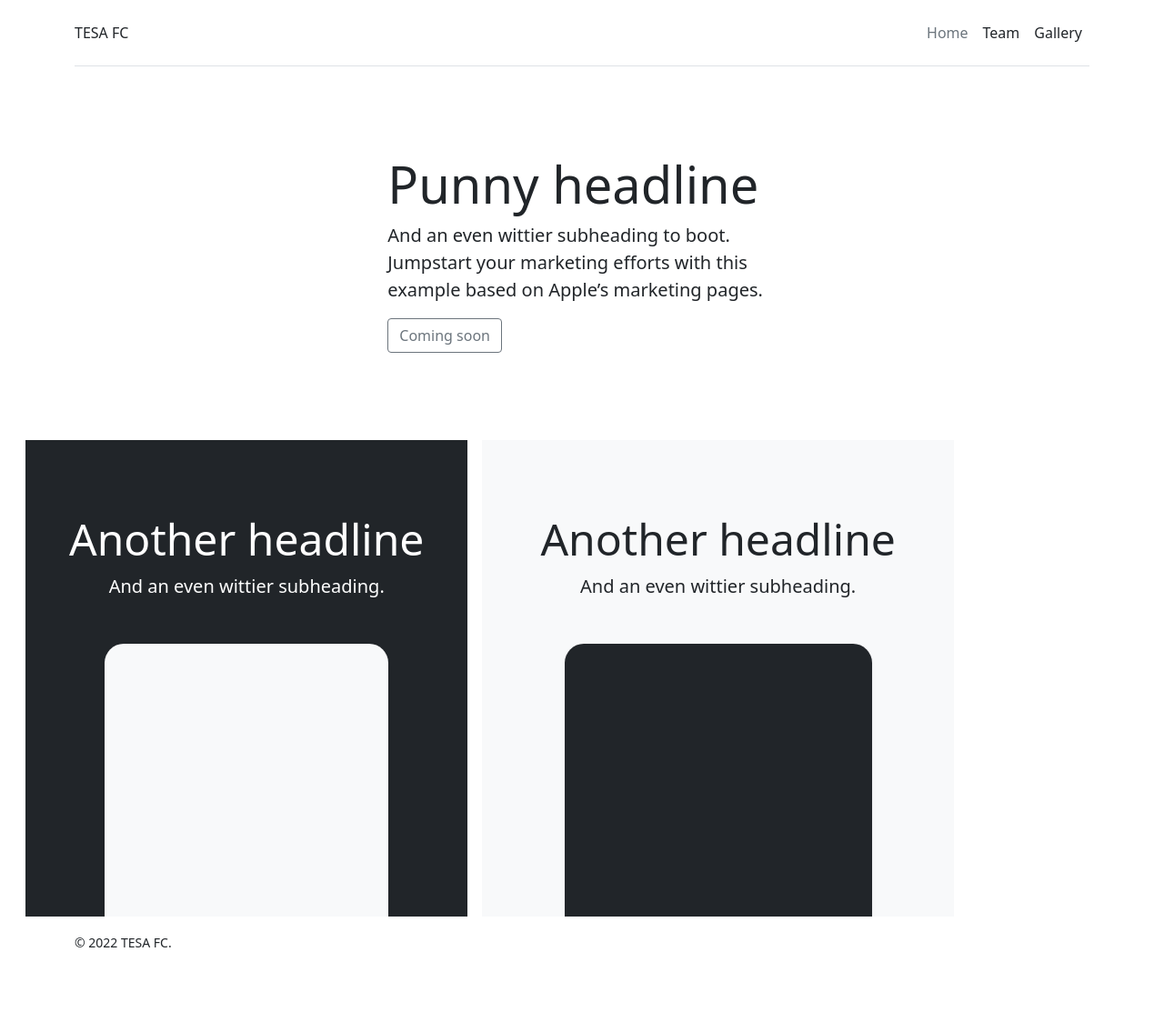
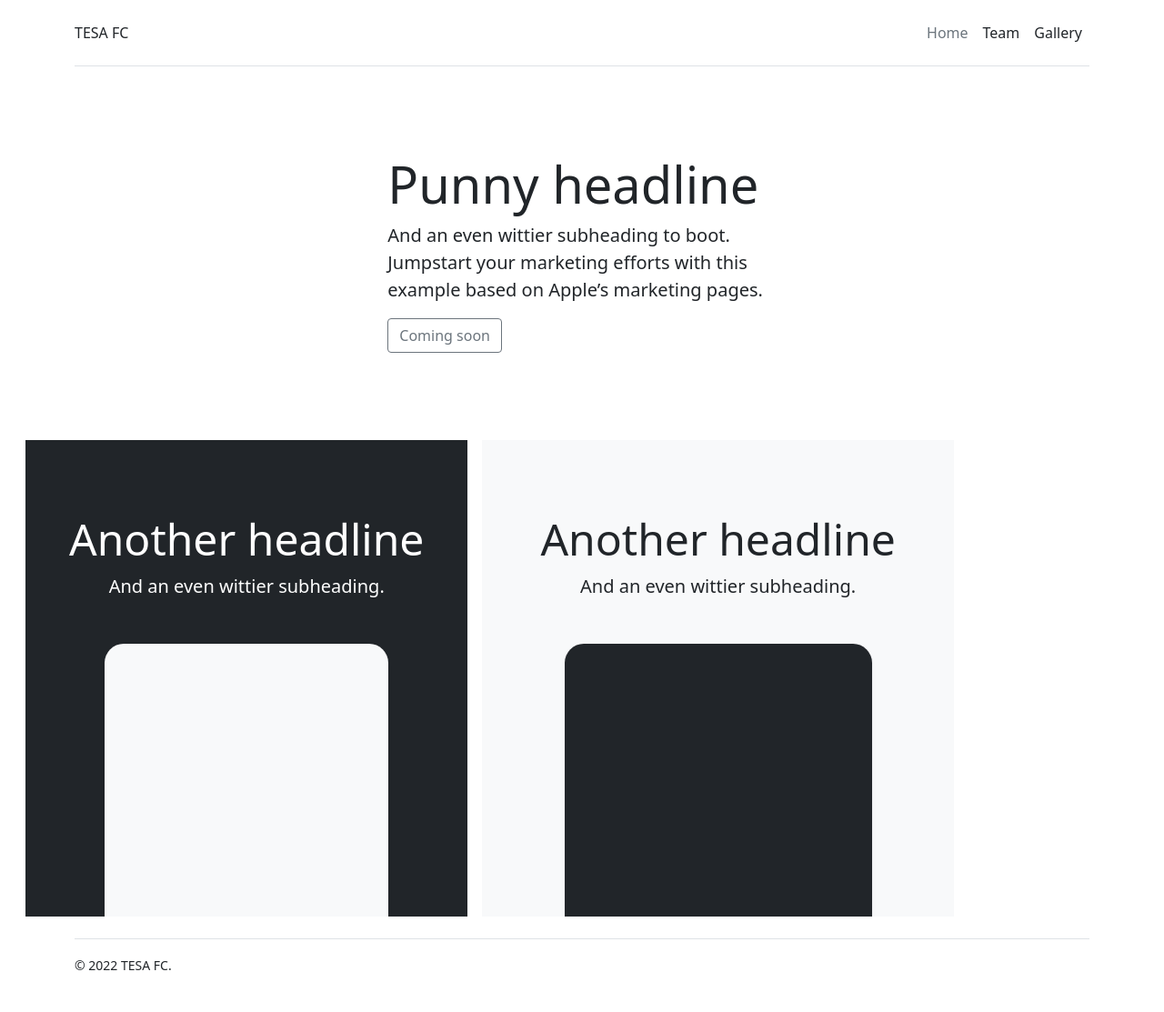
Before and after one commit to tesafc/www2, a Jekyll site: the page built from index.html, in a window 1280 px wide. Shown: the whole page at 91% size. Built offline with Jekyll 4.4.1, drawn with Linux system fonts in a browser that asks for light colours; before the commit the page ends 1048 px from its top, so only the background shows below that.

Commit message:
Update default.html

```diff
--- a/_layouts/default.html
+++ b/_layouts/default.html
@@ -32,7 +32,9 @@
     </main>
     <footer>
       <div class="container">
-        <small>© 2022 TESA FC.</small>
+        <div class="py-3 my-4 border-top">
+          <small>© 2022 TESA FC.</small>
+        </div>
       </div>
     </footer>
     <script src="https://cdn.jsdelivr.net/npm/bootstrap@5.1.3/dist/js/bootstrap.bundle.min.js" integrity="sha384-ka7Sk0Gln4gmtz2MlQnikT1wXgYsOg+OMhuP+IlRH9sENBO0LRn5q+8nbTov4+1p" crossorigin="anonymous"></script>
```
